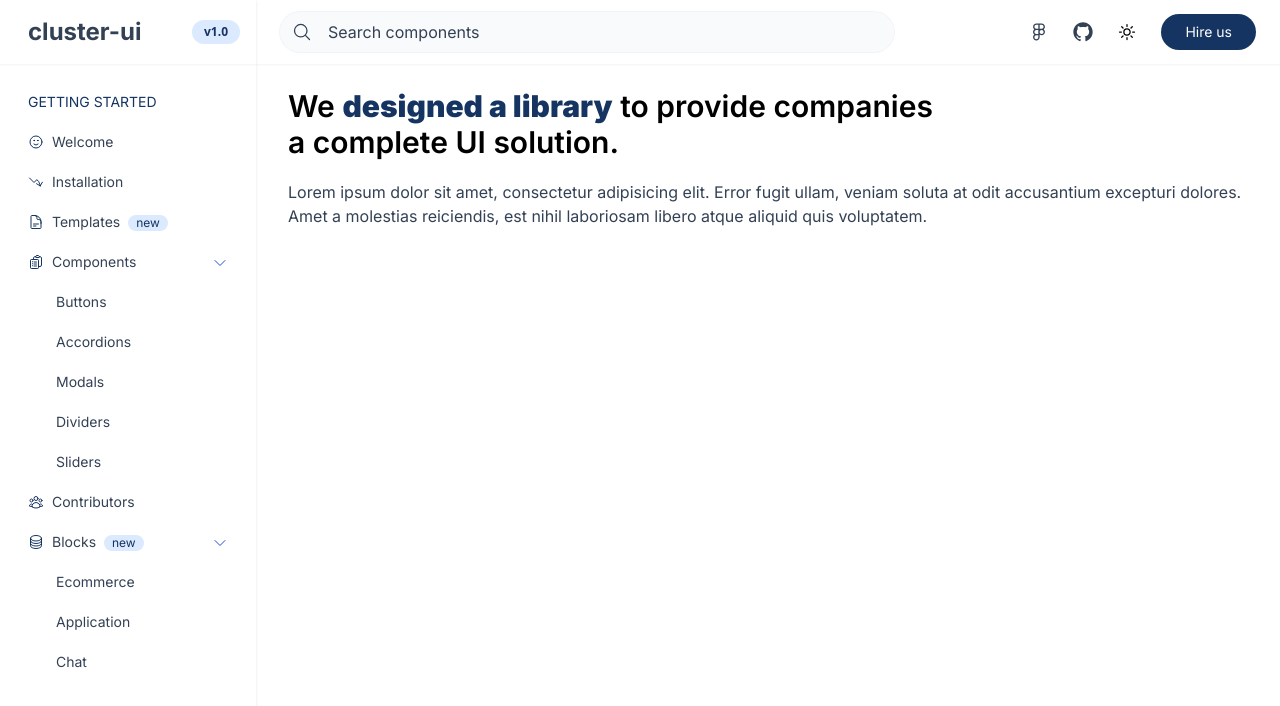
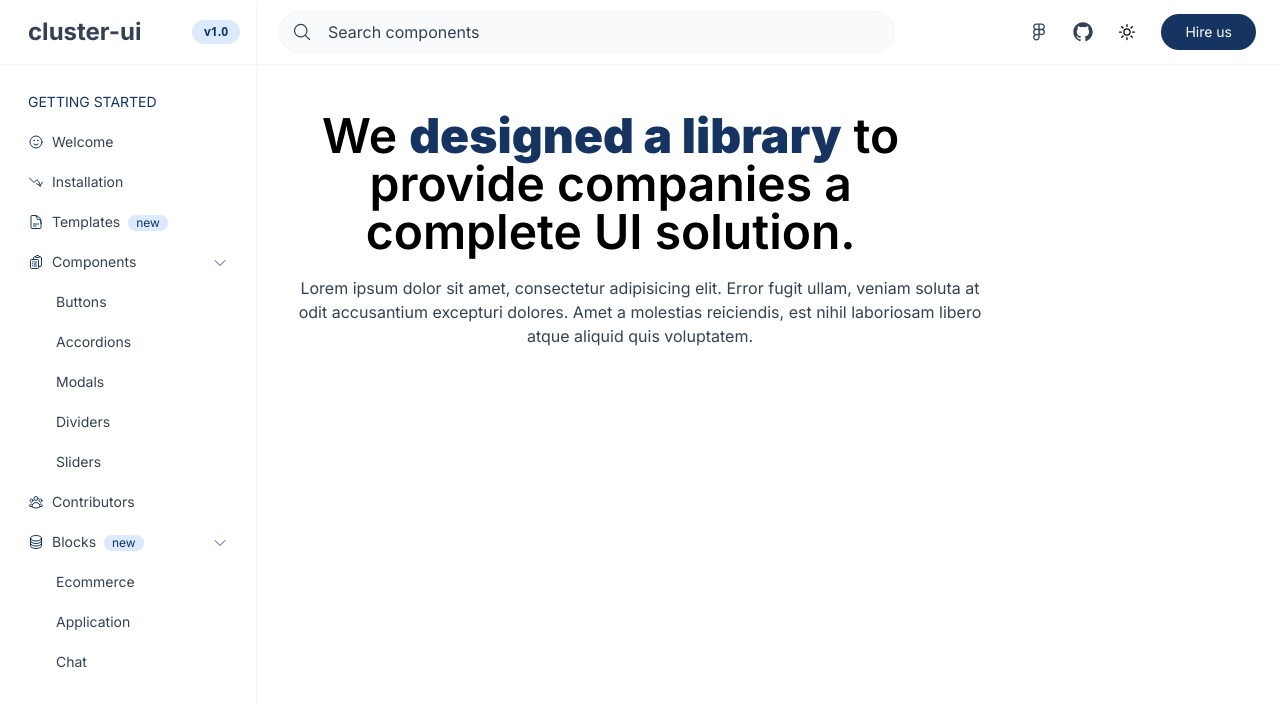
Before and after one commit to kashifal/center-ui, a React (Vite) app: page / in a window 1280 px wide. Shown: the top 706 px of the page. Built offline with nearby package versions, Linux system fonts and the light colour scheme.

Commit message:
fixed sidbar left

```diff
--- a/src/components/Layout/Layout.jsx
+++ b/src/components/Layout/Layout.jsx
@@ -10,15 +10,19 @@ const Layout = () => {
     <Fragment>
       <Overlay />
       <Modal />
-      <div className='grid grid-cols-5 h-auto   overflow-hidden w-full'>
+      <div className="grid grid-cols-5 h-auto   overflow-hidden w-full">
         <Sidebar />
-        <div className=' col-span-4 ml-[25%] w-[100%]'>
+        <div className=" col-span-4 ml-[25%] w-[100%]">
           <Header />
-          <br />
-          <div className="px-4 ">
-            <Outlet />
+
+          <div className="   h-auto w-[75%] relative flex z-50">
+            <div className="px-4 py-12">
+              <Outlet />
+            </div>
+            <div className="  w-[20%] right-0 z-10 h-screen fixed mt-0 top-16">
+
+            </div>
           </div>
-
         </div>
       </div>
     </Fragment>
--- a/src/routes/Home/Home.jsx
+++ b/src/routes/Home/Home.jsx
@@ -6,11 +6,11 @@ const Home = () => {
     <Fragment>
       <div className='px-4 max-h-fit'>
         <div className='hero w-full max-h-fit flex flex-col gap-5'>
-          <h1 className='text-3xl w-11/12 font-semibold text-left'>
+          <h1 className='text-5xl w-11/12 font-semibold text-center'>
             We <b className='text-primary'>designed a library</b> to provide
-            companies <br /> a complete UI solution.
+            companies   a complete UI solution.
           </h1>
-          <p className='text-left'>
+          <p className='text-center'>
             Lorem ipsum dolor sit amet, consectetur adipisicing elit. Error
             fugit ullam, veniam soluta at odit accusantium excepturi dolores.
             Amet a molestias reiciendis, est nihil laboriosam libero atque
```
